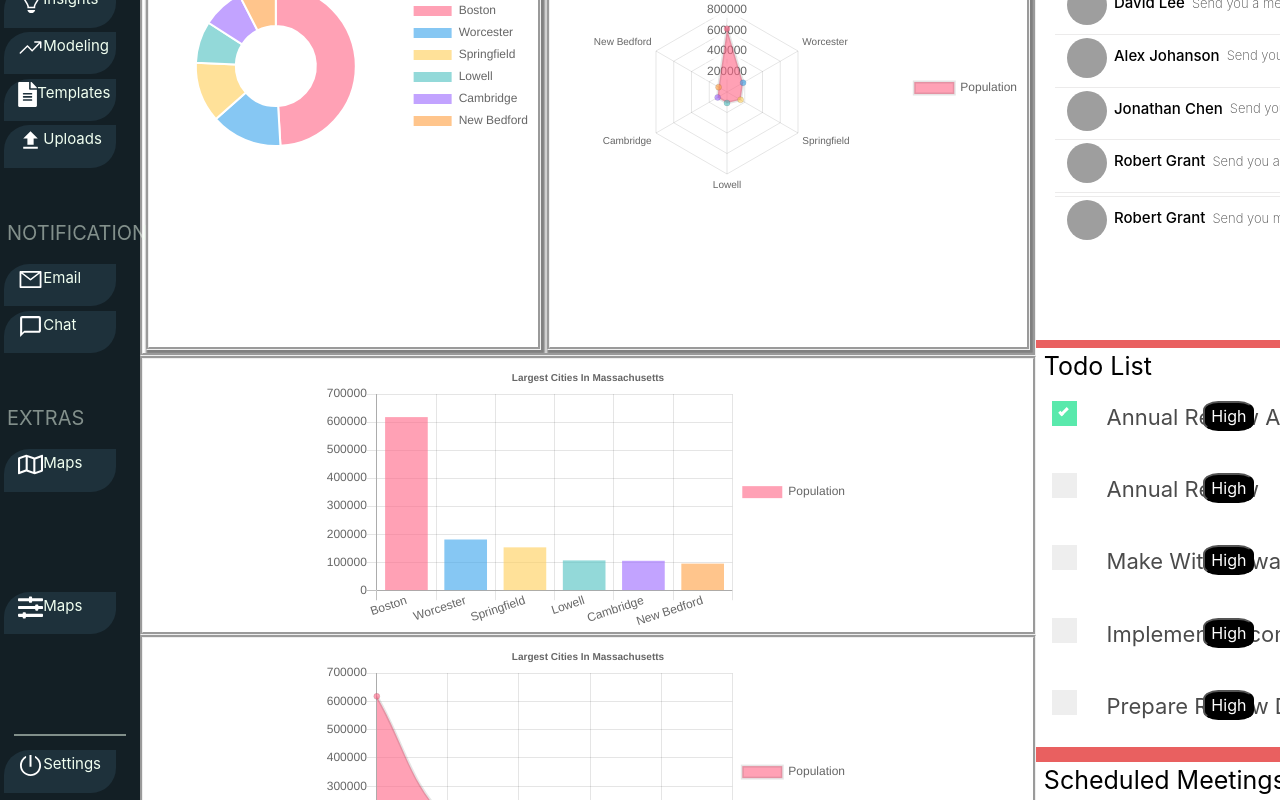
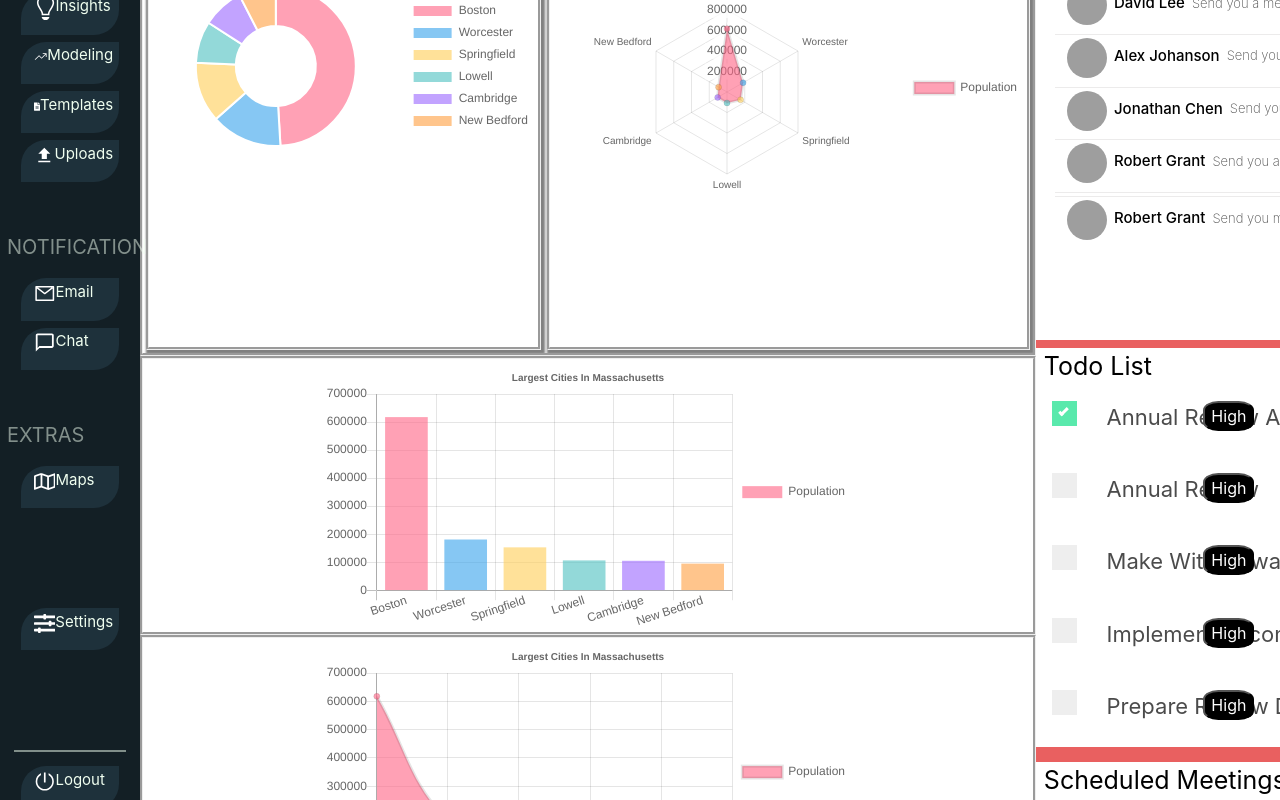
Before and after one commit to lakshan28/suntechit_assignment, a React (Create React App) app: page / in a window 1280 px wide. Shown: the part 660-1460 px from the top of the page. Built offline with nearby package versions, Linux system fonts and the light colour scheme; grey boxes are pictures that could not be loaded.

Commit message:
changed sidebar margin

```diff
--- a/src/components/screens/Dashboard.css
+++ b/src/components/screens/Dashboard.css
@@ -74,9 +74,9 @@ p {
   background: #1e313b;
   border-top-left-radius: 25px;
   border-bottom-right-radius: 25px;
-  width: 80%;
-  height: 15%;
-  margin: 3%;
+  width: 70%;
+  height: 10%;
+  margin: 5% 15% 3% 15%;
   display: flex;
   flex-direction: row;
   border: none;
--- a/src/components/sidebar/Sidebar.js
+++ b/src/components/sidebar/Sidebar.js
@@ -170,7 +170,7 @@ class Sidebar extends Component {
           <div>
             <button className="nav-button" style={{ marginBottom: 100 }}>
               <FaSlidersH className="button-icon" />
-              <p className="title">Maps</p>
+              <p className="title">Settings</p>
             </button>
           </div>
         </div>
@@ -185,7 +185,7 @@ class Sidebar extends Component {
         <div>
           <button className="nav-button" style={{ marginBottom: 100 }}>
             <AiOutlinePoweroff className="button-icon" />
-            <p className="title">Settings</p>
+            <p className="title">Logout</p>
           </button>
         </div>
       </div>
```
